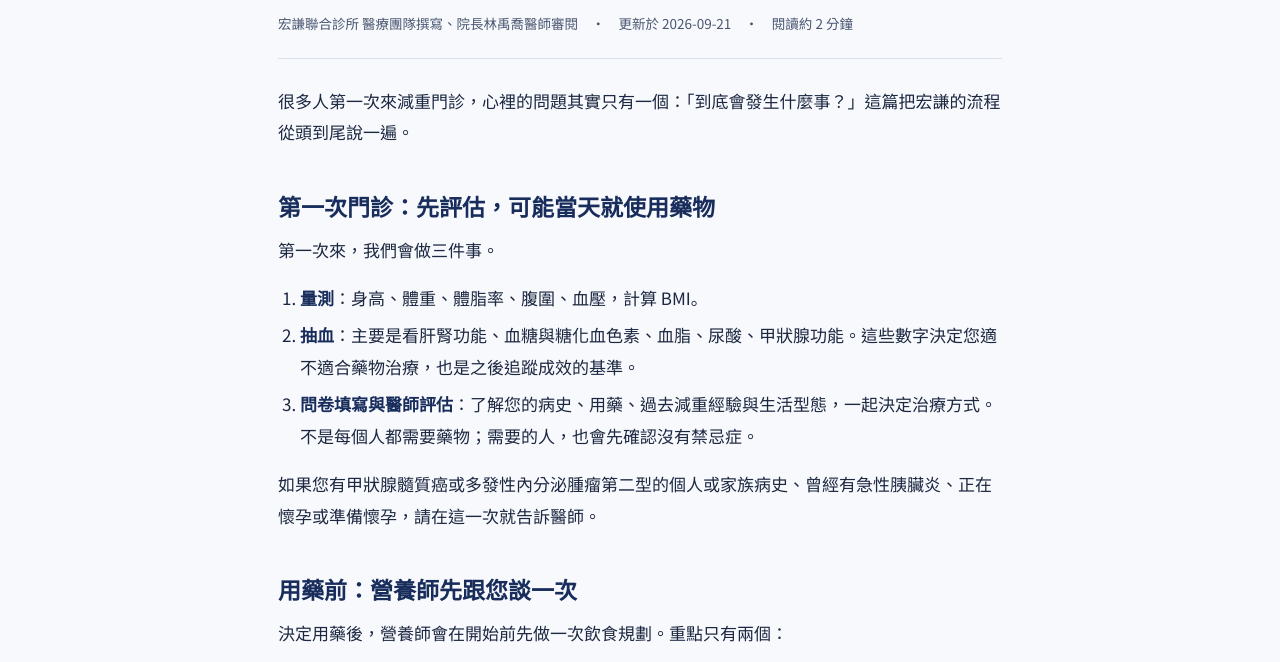
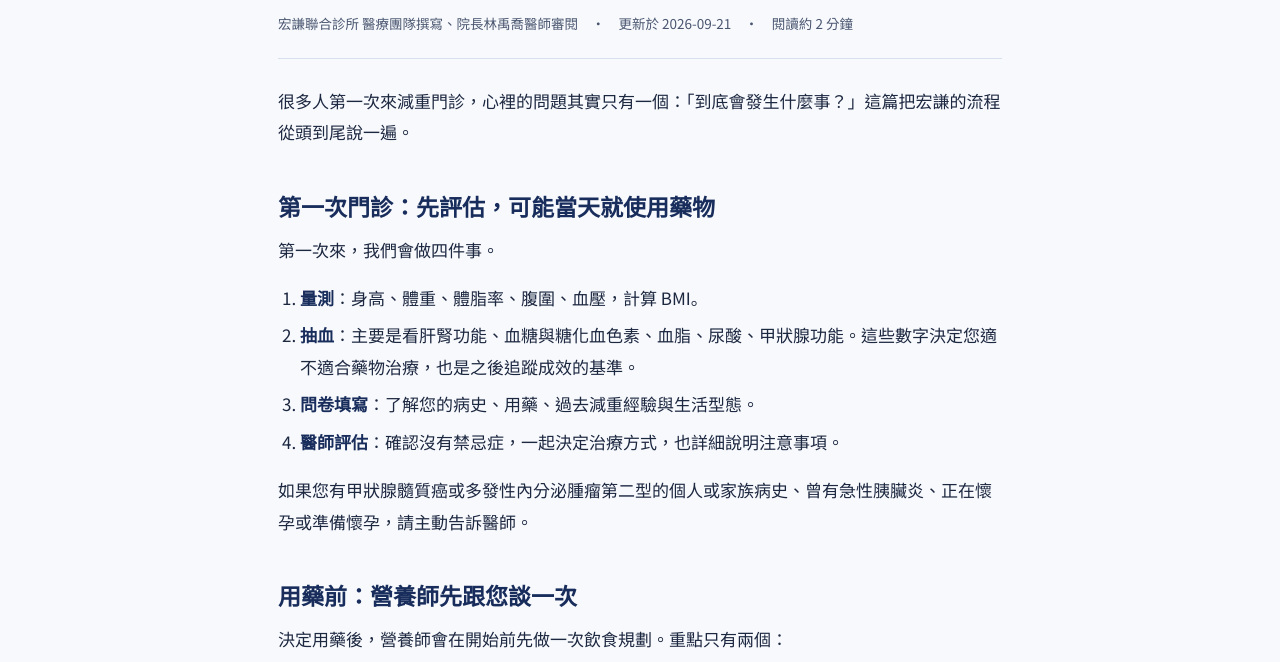
Before and after one commit to iwaly0310/slim, a website: page docs/articles/how-treatment-works/index.html in a window 1280 px wide. Shown: the part 344-1006 px from the top of the page. Drawn offline with Linux system fonts and the light colour scheme.

Commit message:
療程流程：第一次門診改為四項（問卷與醫師評估分開）
Co-Authored-By: Claude Fable 5.1 <noreply@anthropic.com>

```diff
--- a/docs/articles/how-treatment-works/index.html
+++ b/docs/articles/how-treatment-works/index.html
@@ -49,13 +49,14 @@
   </header>
   <div class="prose"><p>很多人第一次來減重門診，心裡的問題其實只有一個：「到底會發生什麼事？」這篇把宏謙的流程從頭到尾說一遍。</p>
 <h2>第一次門診：先評估，可能當天就使用藥物</h2>
-<p>第一次來，我們會做三件事。</p>
+<p>第一次來，我們會做四件事。</p>
 <ol>
 <li><strong>量測</strong>：身高、體重、體脂率、腹圍、血壓，計算 BMI。</li>
 <li><strong>抽血</strong>：主要是看肝腎功能、血糖與糖化血色素、血脂、尿酸、甲狀腺功能。這些數字決定您適不適合藥物治療，也是之後追蹤成效的基準。</li>
-<li><strong>問卷填寫與醫師評估</strong>：了解您的病史、用藥、過去減重經驗與生活型態，一起決定治療方式。不是每個人都需要藥物；需要的人，也會先確認沒有禁忌症。</li>
+<li><strong>問卷填寫</strong>：了解您的病史、用藥、過去減重經驗與生活型態。</li>
+<li><strong>醫師評估</strong>：確認沒有禁忌症，一起決定治療方式，也詳細說明注意事項。</li>
 </ol>
-<p>如果您有甲狀腺髓質癌或多發性內分泌腫瘤第二型的個人或家族病史、曾經有急性胰臟炎、正在懷孕或準備懷孕，請在這一次就告訴醫師。</p>
+<p>如果您有甲狀腺髓質癌或多發性內分泌腫瘤第二型的個人或家族病史、曾有急性胰臟炎、正在懷孕或準備懷孕，請主動告訴醫師。</p>
 <h2>用藥前：營養師先跟您談一次</h2>
 <p>決定用藥後，營養師會在開始前先做一次飲食規劃。重點只有兩個：</p>
 <ul>
```
Also changed, not shown: content/articles/how-treatment-works.md (+4 -3 lines).
